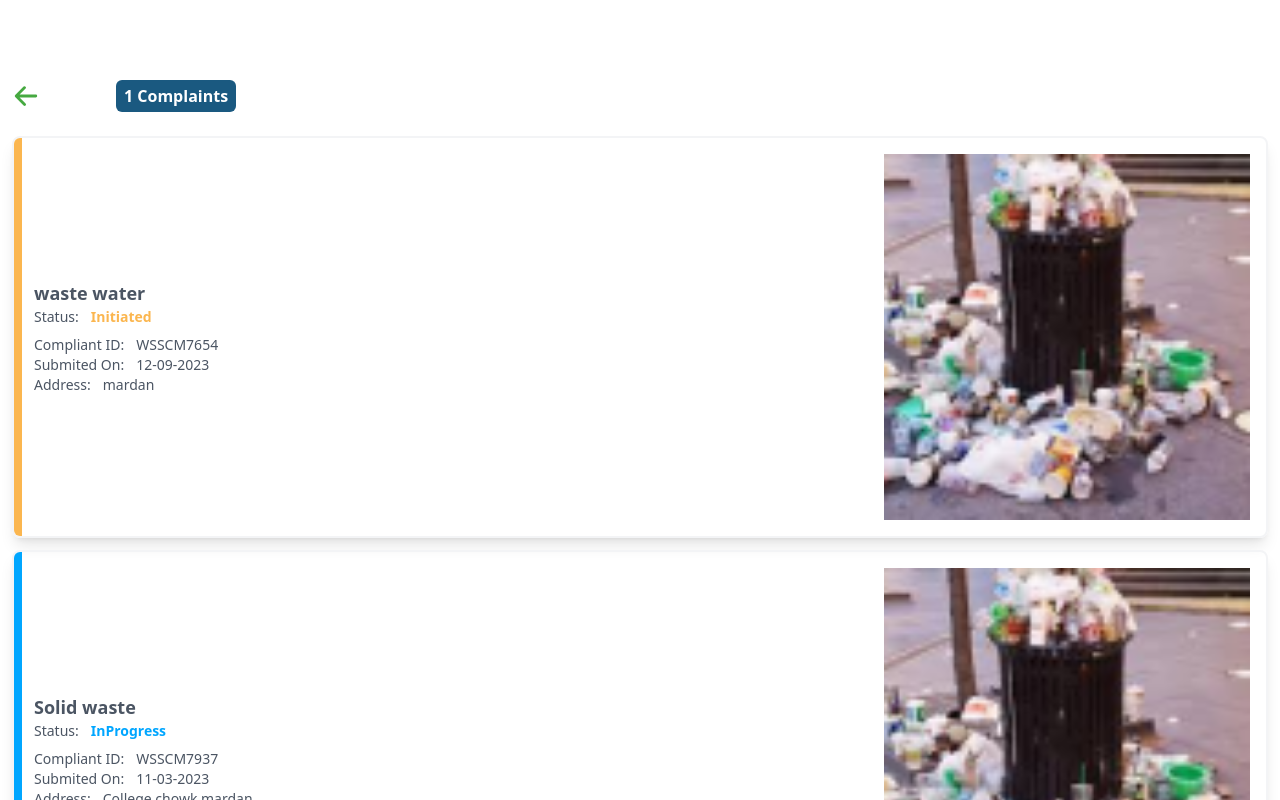
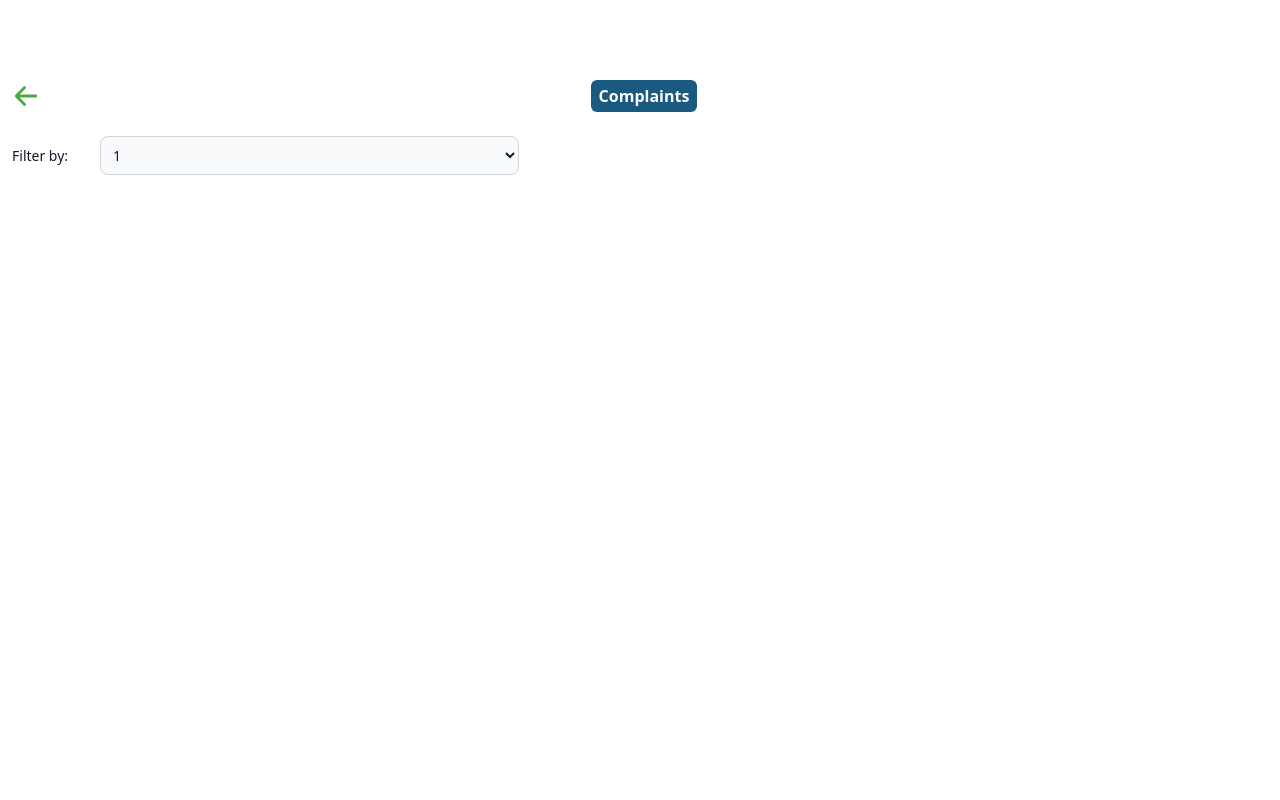
Before and after one commit to grey-software/wssc, a Next.js app: page /complaint/stages/1 in a window 1280 px wide. Shown: the top 800 px of the page. Built offline with nearby package versions, Linux system fonts and the light colour scheme.

Commit message:
Update Components page, Filter add to complaints

```diff
--- a/app/complaint/stages/[stage]/page.tsx
+++ b/app/complaint/stages/[stage]/page.tsx
@@ -1,5 +1,5 @@
 "use client";
-import React from "react";
+import React, { useState } from "react";
 import Image from "next/image";
 import garbage from "../../../../public/garbage.png";
 import { HiArrowLeft } from "react-icons/hi";
@@ -7,9 +7,12 @@ import Link from "next/link";
 import { useSelector } from "react-redux";
 import { RootState } from "@/Redux-toolkit/store";
 import { useRouter } from "next/navigation";
+import Complaint from "@/components/Complaint";
 
 const Complaints = ({ params }: any) => {
-  const states = params.stage;
+  let statesValue = params.stage;
+  const [states, setStates] = useState(statesValue);
+  if (states === "Resolved") setStates("Completed");
   const complaintsAll = useSelector((state: RootState) => {
     return state.complaints.complaintsAll;
   });
@@ -18,56 +21,66 @@ const Complaints = ({ params }: any) => {
   return (
     <>
       <div className="mt-20 mx-3">
-        <div className="flex items-center gap-24">
+        <div className="flex items-center justify-between">
           <Link href="/">
             <HiArrowLeft className="text-[28px] text-primaryColor-500" />
           </Link>
           <h3 className="text-md -ml-5 px-2 py-1 rounded-md bg-[#1A5980] text-white font-bold">
-            <span className="">{states} Complaints</span>
+            <span className="">Complaints</span>
           </h3>
+          <div></div>
+        </div>
+        <div className="flex items-center gap-8 my-6">
+          <label
+            htmlFor="countries"
+            className="text-sm font-medium text-gray-900"
+          >
+            Filter by:
+          </label>
+          <select
+            id="countries"
+            className="w-1/3 bg-gray-50 border border-gray-300 text-gray-900 text-sm rounded-lg focus:ring-blue-500 focus:border-blue-500 block p-2"
+            onChange={(e) => setStates(e.target.value)}
+          >
+            <option selected>{states}</option>
+            <option value="All">All Complaints</option>
+            <option value="Initiated">Initiated</option>
+            <option value="InProgress">InProgress</option>
+            <option value="Completed">Completed</option>
+            <option value="Cosed">Cosed</option>
+          </select>
         </div>
         <div className="flex flex-col gap-3 mt-6">
           {complaintsAll.map(
             ({ type, status, complaintID, submitedOn, address }, index) => (
-              <div
-                key={index}
-                className="flex items-center justify-between rounded-lg border-2 border-gray-100 p-4 shadow-lg relative overflow-hidden"
-              >
-                <div className="flex flex-col justify-center ml-1">
-                  <h3 className="text-lg font-bold text-gray-600">{type}</h3>
-                  <div className="flex items-center gap-3 text-sm text-gray-600 mb-2">
-                    <p>Status:</p>
-                    <span
-                      className={`font-bold text-${
-                        status === "Initiated" ? "initiatedColor" : ""
-                      }  text-${
-                        status === "InProgress" ? "inprogessColor" : ""
-                      } text-${status === "Completed" ? "completedColor" : ""}`}
-                    >
-                      {status}
-                    </span>
+              <div>
+                {states === "All" ? (
+                  <Complaint
+                    index={index}
+                    type={type}
+                    status={status}
+                    complaintID={complaintID}
+                    submitedOn={submitedOn}
+                    address={address}
+                    garbage={garbage}
+                  />
+                ) : (
+                  <div>
+                    {status === states ? (
+                      <Complaint
+                        index={index}
+                        type={type}
+                        status={status}
+                        complaintID={complaintID}
+                        submitedOn={submitedOn}
+                        address={address}
+                        garbage={garbage}
+                      />
+                    ) : (
+                      ""
+                    )}
                   </div>
-                  <div className="flex items-center gap-3 text-sm text-gray-600">
-                    <p>Compliant ID:</p>
-                    <span>{complaintID}</span>
-                  </div>
-                  <div className="flex items-center gap-3 text-sm text-gray-600">
-                    <p>Submited On:</p>
-                    <span>{submitedOn}</span>
-                  </div>
-                  <div className="flex items-center gap-3 text-sm text-gray-600">
-                    <p>Address:</p>
-                    <span>{address}</span>
-                  </div>
-                </div>
-                <Image src={garbage} className="h-70% w-[30%]" alt="" />
-                <div
-                  className={`h-[100%] w-2 top-0 left-0 absolute bg-${
-                    status === "Initiated" ? "initiatedColor" : ""
-                  }  bg-${status === "InProgress" ? "inprogessColor" : ""} bg-${
-                    status === "Completed" ? "completedColor" : ""
-                  }`}
-                ></div>
+                )}
               </div>
             )
           )}
--- /dev/null
+++ b/components/Complaint.tsx
@@ -0,0 +1,67 @@
+import React from "react";
+import Image from "next/image";
+
+interface props {
+  index: number;
+  type: String;
+  status: String;
+  complaintID: String;
+  submitedOn: String;
+  address: String;
+  garbage: any;
+}
+
+const Complaint = ({
+  index,
+  type,
+  status,
+  complaintID,
+  submitedOn,
+  address,
+  garbage,
+}: props) => {
+  return (
+    <div
+      key={index}
+      className="flex items-center justify-between rounded-lg border-2 border-gray-100 p-4 shadow-lg relative overflow-hidden"
+    >
+      <div className="flex flex-col justify-center ml-1">
+        <h3 className="text-lg font-bold text-gray-600">{type}</h3>
+        <div className="flex items-center gap-3 text-sm text-gray-600 mb-2">
+          <p>Status:</p>
+          <span
+            className={`font-bold text-${
+              status === "Initiated" ? "initiatedColor" : ""
+            }  text-${status === "InProgress" ? "inprogessColor" : ""} text-${
+              status === "Completed" ? "completedColor" : ""
+            }`}
+          >
+            {status}
+          </span>
+        </div>
+        <div className="flex items-center gap-3 text-sm text-gray-600">
+          <p>Compliant ID:</p>
+          <span>{complaintID}</span>
+        </div>
+        <div className="flex items-center gap-3 text-sm text-gray-600">
+          <p>Submited On:</p>
+          <span>{submitedOn}</span>
+        </div>
+        <div className="flex items-center gap-3 text-sm text-gray-600">
+          <p>Address:</p>
+          <span>{address}</span>
+        </div>
+      </div>
+      <Image src={garbage} className="h-70% w-[30%]" alt="" />
+      <div
+        className={`h-[100%] w-2 top-0 left-0 absolute bg-${
+          status === "Initiated" ? "initiatedColor" : ""
+        }  bg-${status === "InProgress" ? "inprogessColor" : ""} bg-${
+          status === "Completed" ? "completedColor" : ""
+        }`}
+      ></div>
+    </div>
+  );
+};
+
+export default Complaint;
--- /dev/null
+++ b/public/Data/profileData.ts
@@ -0,0 +1,6 @@
+export const profileData = [
+  "Ihtisham",
+  "03118133026",
+  "shaami.khn321@gmail.com",
+  "Near UET Mardan",
+];
```
